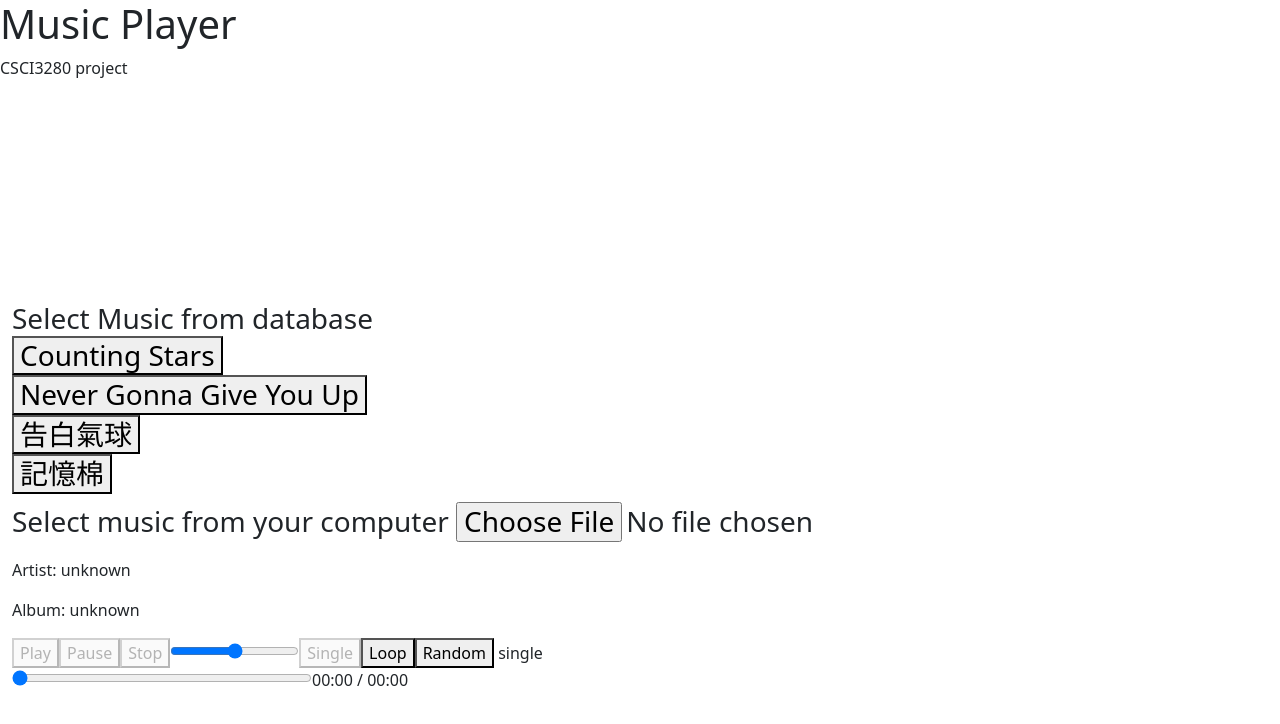
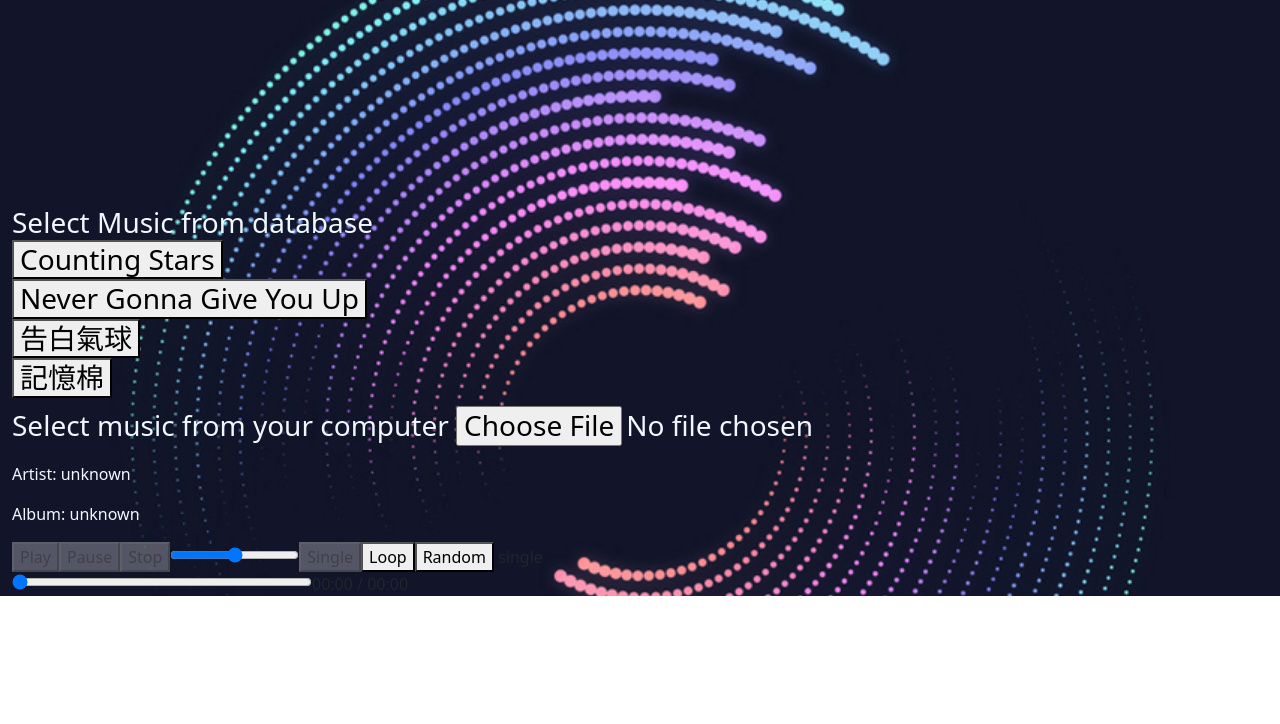
Before and after one commit to alexkkm/CSCI3280Project, a React (Create React App) app: page / in a window 1280 px wide. Shown: the top 724 px of the page. Built offline with nearby package versions, Linux system fonts and the light colour scheme.

Commit message:
background_pic and font color

```diff
--- a/src/AudioScript/AudioPlayer.js
+++ b/src/AudioScript/AudioPlayer.js
@@ -3,6 +3,7 @@ import { DecodeWav } from './WavDecoder';
 import MusicVisualizer from './MusicVisualizer';
 import LrcDisplayer from './LrcDisplayer';
 import musicList from '../MusicDatabase/musicList';
+import "../index.css"
 
 function AudioPlayer() {
 
@@ -27,7 +28,7 @@ function AudioPlayer() {
   const [currentTime, setCurrentTime] = useState(0); // for progress bar
   const [duration, setDuration] = useState(0); // for progress bar
   const [currentMusic, setCurrentMusic] = useState(null); // for database and lyric
-    const [playMode , setPlayMode] = useState('single'); // for play mode, single, loop, random
+  const [playMode, setPlayMode] = useState('single'); // for play mode, single, loop, random
 
 
   // Load music from database
@@ -415,14 +416,14 @@ function AudioPlayer() {
 
 
   return (
-        <div>
+    <div id="audioPlayer">
       <div className="container-fluid">
         <div className="row">
           {/* Top left block: Cover photo and visualizer. */}
           <div className="col-lg-6 col-md-12">
             <div className="col-lg-6 col-md-12" id='topLeft'>
               {currentMusic !== null && currentMusic.coverPhotoPath !== '' && currentMusic.coverPhotoPath !== undefined &&
-                                <img src={currentMusic.coverPhotoPath} alt="coverPhoto" style={{width: "200px", height: "200px"}}></img>
+                <img src={currentMusic.coverPhotoPath} alt="coverPhoto" style={{ width: "200px", height: "200px" }}></img>
               }
             </div>
 
@@ -432,27 +433,29 @@ function AudioPlayer() {
 
           {/* Top right block: Lyrics. */}
           <div className="col-lg-6 col-md-12 order-md-3" id='topRight'>
-                        {currentMusic !== null && <LrcDisplayer music={currentMusic} currentTime={currentTime} /> }
+            {currentMusic !== null && <LrcDisplayer music={currentMusic} currentTime={currentTime} />}
           </div>
         </div>
 
         <div className="row flex-grow-1">
           {/* Upper bottom: Song list and uploding. */}
           <div className="col-md-12" id='upperBottom'>
-                        <div>
+            <div id="songList">
               <h3>Select Music from database
                 {musicList.map((music, index) => {
                   return (
                     <div key={index}>
-                                    <button onClick={() => {loadMusic(music.audioTitle)}}>{music.audioTitle}</button>
+                      <button onClick={() => { loadMusic(music.audioTitle) }}>{music.audioTitle}</button>
                     </div>
                   )
                 }
                 )}
               </h3>
             </div>
+            <div id="selectMusic">
+              <h3>Select music from your computer <input type="file" onChange={handleFileChange} /> </h3>
+            </div>
 
-                        <h3>Select music from your computer <input type="file" onChange={handleFileChange}/> </h3>
           </div>
         </div>
 
@@ -481,9 +484,9 @@ function AudioPlayer() {
               value={volumeLevel}
               onChange={handleVolumeChange}
             />
-                        <button onClick={()=>{setPlayMode('single')}} disabled={playMode === 'single'}>Single</button>
-                        <button onClick={()=>{setPlayMode('loop')}} disabled={playMode === 'loop'}>Loop</button>
-                        <button onClick={()=>{setPlayMode('random')}} disabled={playMode === 'random'}>Random</button>
+            <button id="single" onClick={() => { setPlayMode('single') }} disabled={playMode === 'single'}>Single</button>
+            <button id="loop" onClick={() => { setPlayMode('loop') }} disabled={playMode === 'loop'}>Loop</button>
+            <button id="random" onClick={() => { setPlayMode('random') }} disabled={playMode === 'random'}>Random</button>
             {" " + playMode}
             <div>
               <input
@@ -492,7 +495,7 @@ function AudioPlayer() {
                 min="0"
                 max={audioData ? audioData.duration : 0}
                 step="0.01"
-                            style={{width: "300px"}}
+                style={{ width: "300px" }}
                 onChange={setProgressBar}
               >
               </input>
--- /dev/null
+++ b/src/index.css
@@ -0,0 +1,15 @@
+#mainApp{
+    background-color: black;
+    background-image: url(./asserts/background_pic.png);
+    background-repeat: no-repeat;
+    background-position: center;
+    background-size: cover;
+}
+
+h3{
+    color: aliceblue;
+}
+
+p{
+    color: aliceblue;
+}
--- a/src/index.jsx
+++ b/src/index.jsx
@@ -3,28 +3,14 @@ import React from 'react';
 import ReactDOM from 'react-dom/client';
 import AudioPlayer from './AudioScript/AudioPlayer';
 
-
 // Addictional decoration
-//import './index.css';
-
-// Index Page component
-class Index extends React.Component {
-  render() {
-    return (
-      <div className="App">
-        <h1 id='title' >Music Player</h1>
-        <p>CSCI3280 project</p>
-      </div>
-    );
-  }
-}
+import './index.css';
 
 // App() function are the main function of the webpage
 export default function App() {
   return (
     // React Router
-    <div>
-    <Index />
+    <div id="mainApp">
     <AudioPlayer/>
     </div>
   );
```
Also changed, not shown: src/asserts/background_pic.png (added). Lines whose indentation alone changed are shown as unchanged.
